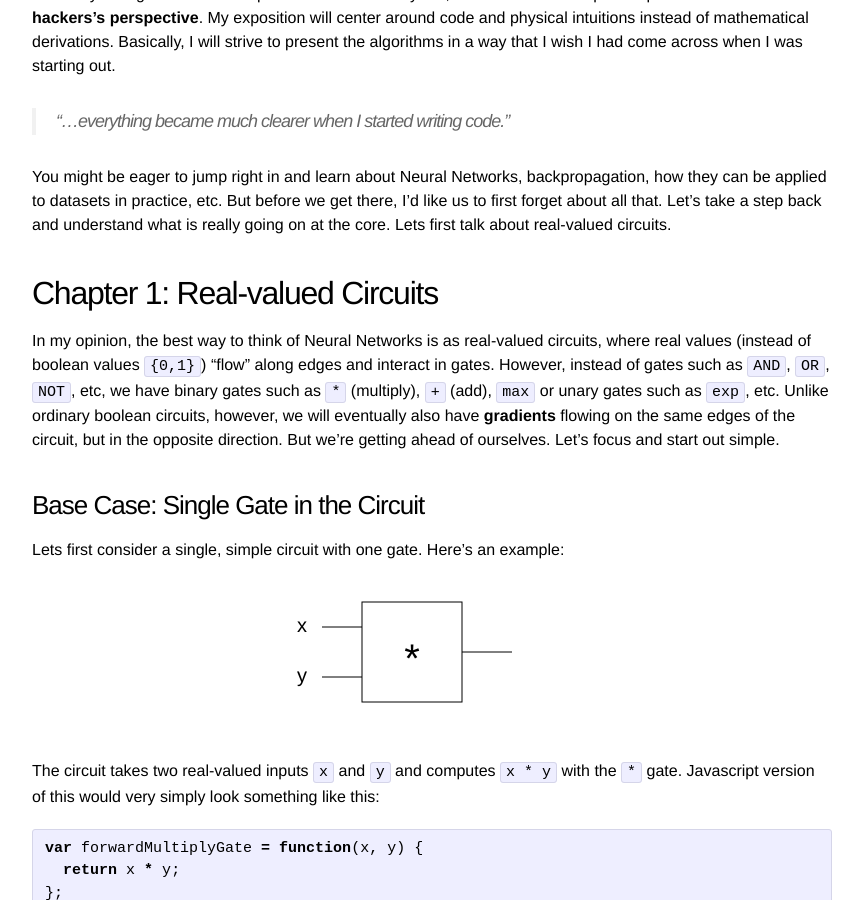
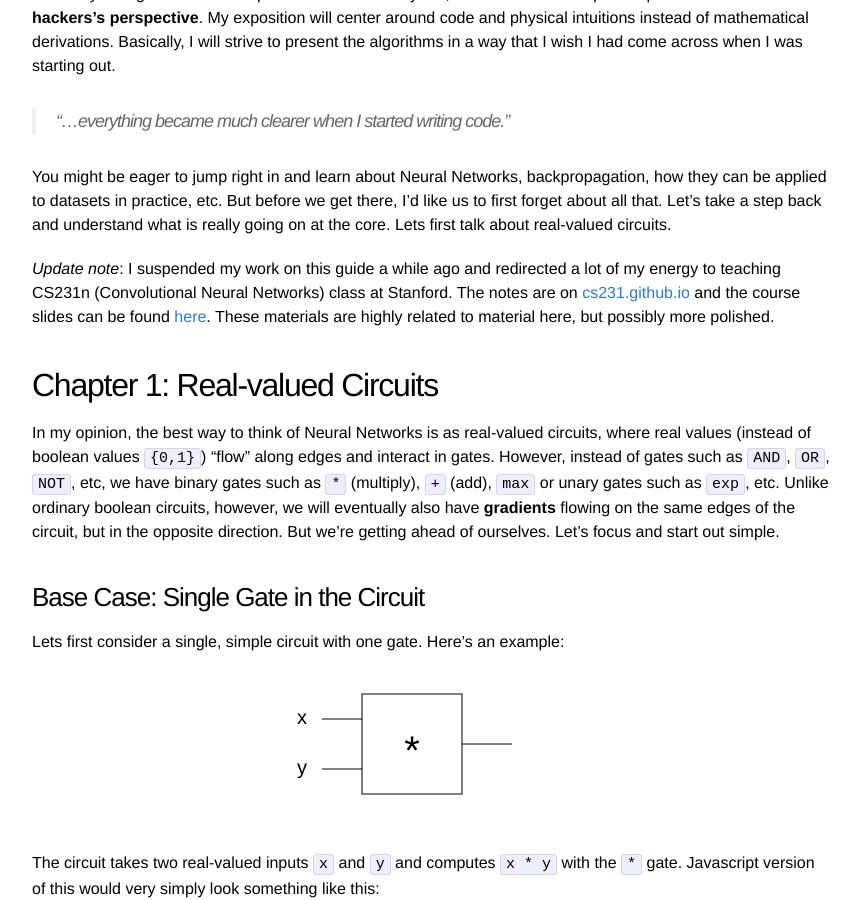
Before and after one commit to karpathy/karpathy.github.io, a Jekyll site: the page built from nntutorial.md, in a window 1280 px wide and 900 px high, scrolled down 423 px. Shown: the whole window, without its empty margins (208-1071 px from the left). Built offline with Jekyll 4.4.1, drawn with Linux system fonts in a browser that asks for light colours; Markdown is read by kramdown in place of the engine named in the settings; formulas are drawn with MathJax 3; comment, search, counter and statistics services are not loaded.

Commit message:
adding note and links

```diff
--- a/nntutorial.md
+++ b/nntutorial.md
@@ -13,6 +13,8 @@ My personal experience with Neural Networks is that everything became much clear
 > "...everything became much clearer when I started writing code."
 
 You might be eager to jump right in and learn about Neural Networks, backpropagation, how they can be applied to datasets in practice, etc. But before we get there, I'd like us to first forget about all that. Let's take a step back and understand what is really going on at the core. Lets first talk about real-valued circuits.
+
+*Update note*: I suspended my work on this guide a while ago and redirected a lot of my energy to teaching CS231n (Convolutional Neural Networks) class at Stanford. The notes are on [cs231.github.io](http://cs231n.github.io) and the course slides can be found [here](http://cs231n.stanford.edu/syllabus.html). These materials are highly related to material here, but possibly more polished.
 
 ## Chapter 1: Real-valued Circuits
 
```
